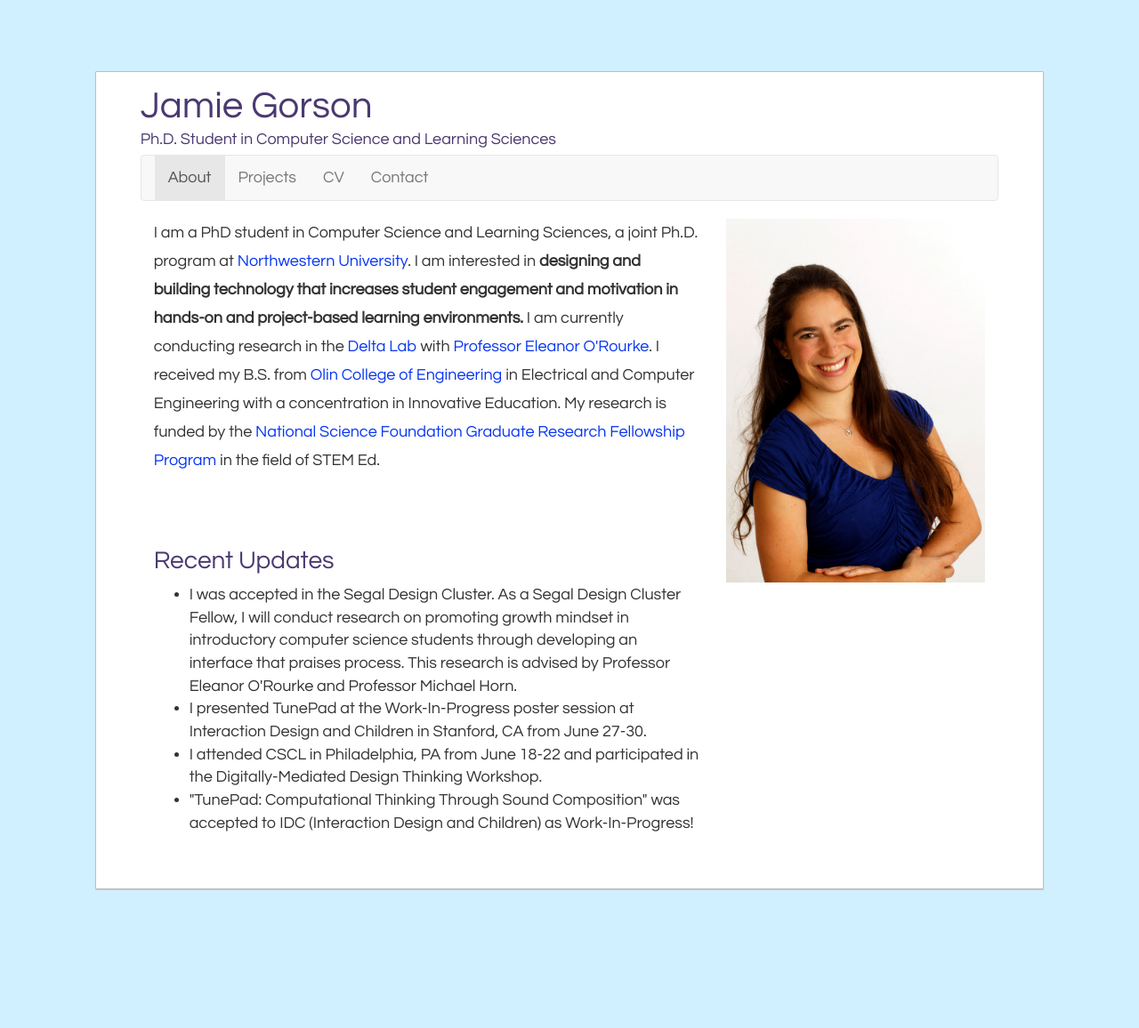
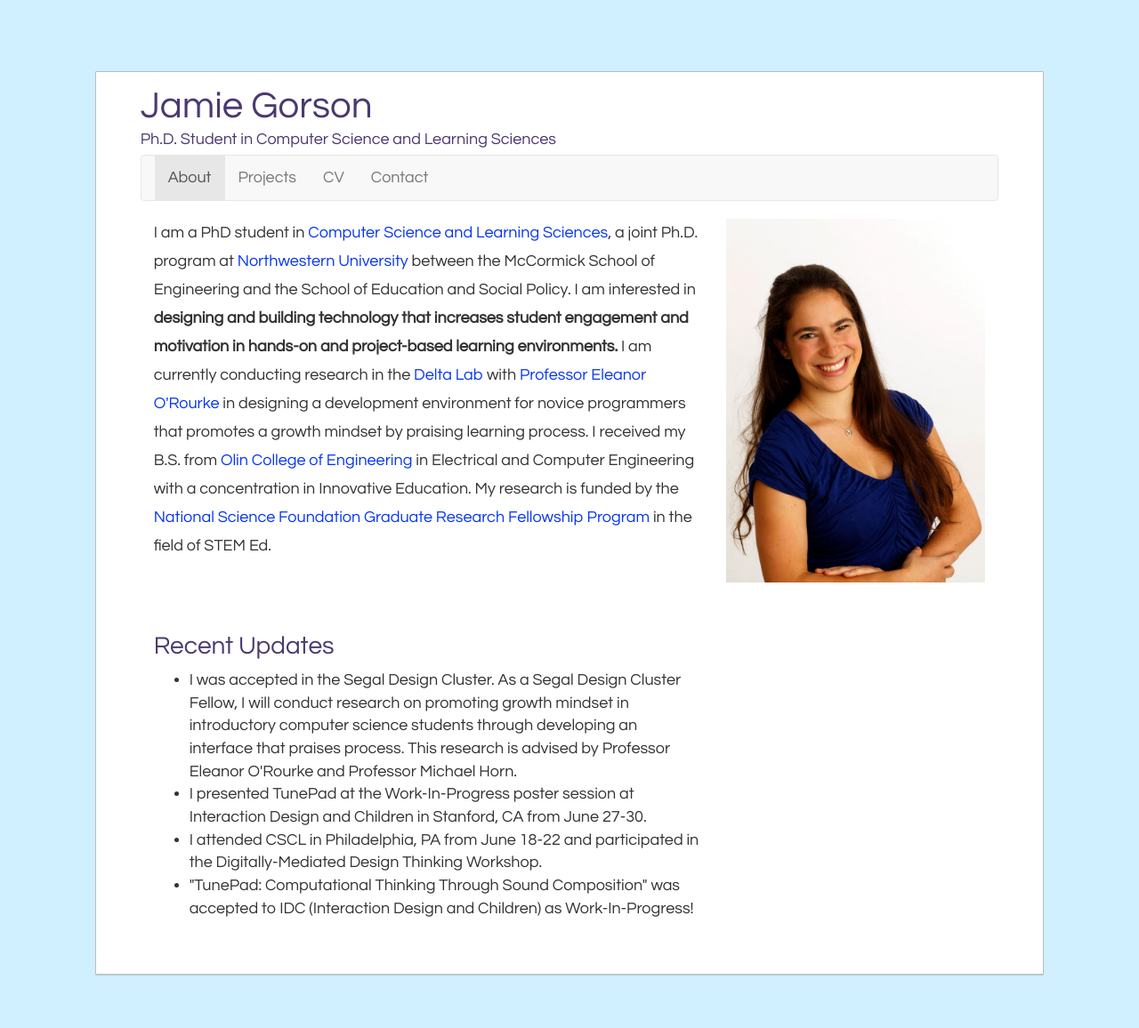
Before and after one commit to jamiesarahg/jamiesarahg.github.io, a Jekyll site: the page built from index.html, in a window 1280 px wide. Shown: the whole page at 89% size. Built offline with Jekyll 4.4.1, drawn with Linux system fonts in a browser that asks for light colours; nearby versions of some CDN libraries; library files that are not in the unit come from our copies; before the commit the page ends 1060 px from its top, so only the background shows below that.

Commit message:
Update index.html

```diff
--- a/index.html
+++ b/index.html
@@ -7,8 +7,8 @@ layout: default
 
     <div class="col-xs-12 col-sm-8 col-md-8 col-lg-8">
       <p>
-        I am a PhD student in Computer Science and Learning Sciences, a joint Ph.D. program at  <a href="http://northwestern.edu "  target="_blank">Northwestern University</a>. I am interested in <b>designing and building technology that increases student engagement and motivation in hands-on and project-based learning environments.
-</b> I am currently conducting research in the <a href="http://delta.northwestern.edu/">Delta Lab</a> with <a href="http://www.eleanorourke.com/"  target="_blank">Professor Eleanor O'Rourke</a>. I received my B.S. from <a href="http://olin.edu"  target="_blank">Olin College of Engineering</a> in Electrical and Computer Engineering with a concentration in Innovative Education. My research is funded by the<a href="https://www.nsfgrfp.org/"  target="_blank"> National Science Foundation Graduate Research Fellowship Program</a> in the field of STEM Ed.
+        I am a PhD student in <a href="https://csls.sesp.northwestern.edu/">Computer Science and Learning Sciences</a>, a joint Ph.D. program at  <a href="http://northwestern.edu "  target="_blank">Northwestern University</a> between the McCormick School of Engineering and the School of Education and Social Policy. I am interested in <b>designing and building technology that increases student engagement and motivation in hands-on and project-based learning environments.
+</b> I am currently conducting research in the <a href="http://delta.northwestern.edu/">Delta Lab</a> with <a href="http://www.eleanorourke.com/"  target="_blank">Professor Eleanor O'Rourke</a> in designing a development environment for novice programmers that promotes a growth mindset by praising learning process. I received my B.S. from <a href="http://olin.edu"  target="_blank">Olin College of Engineering</a> in Electrical and Computer Engineering with a concentration in Innovative Education. My research is funded by the<a href="https://www.nsfgrfp.org/"  target="_blank"> National Science Foundation Graduate Research Fellowship Program</a> in the field of STEM Ed.
       </p>
 
       <br />
```
